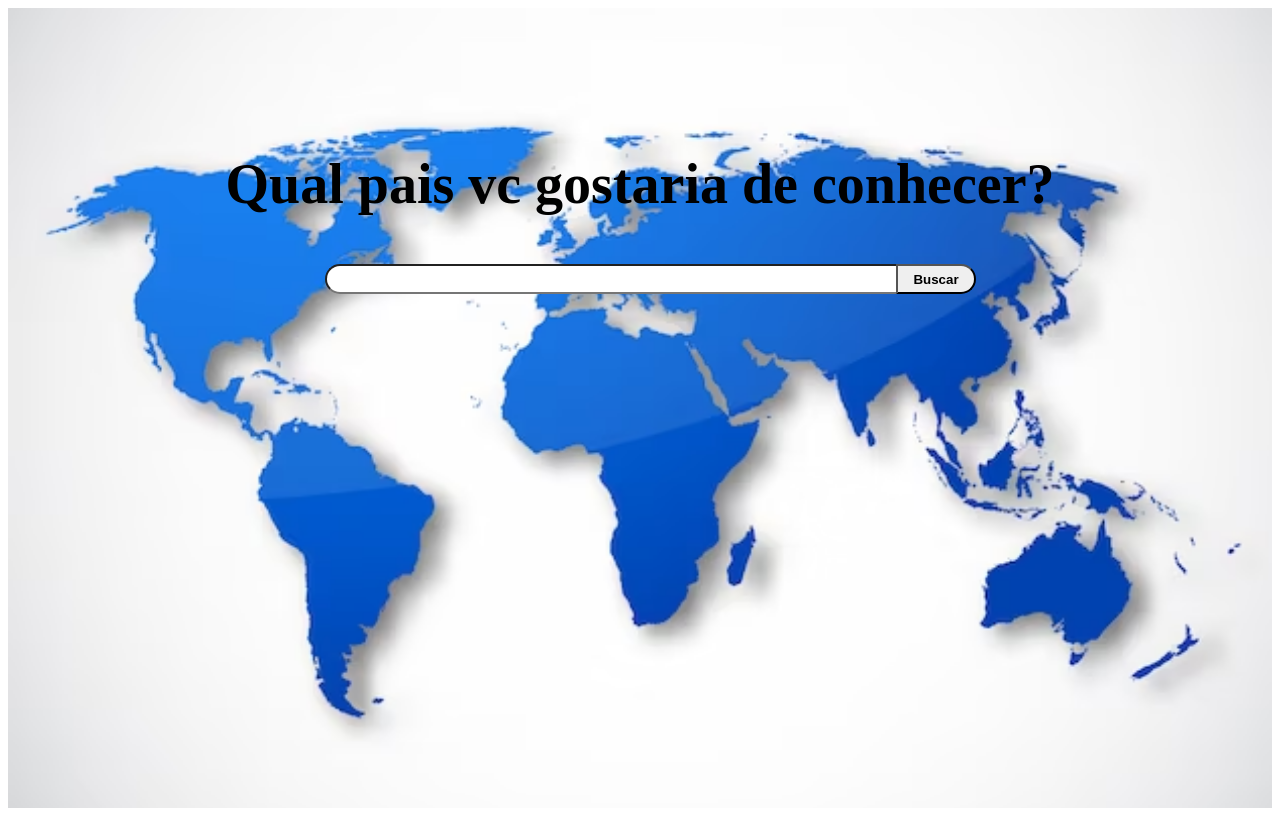
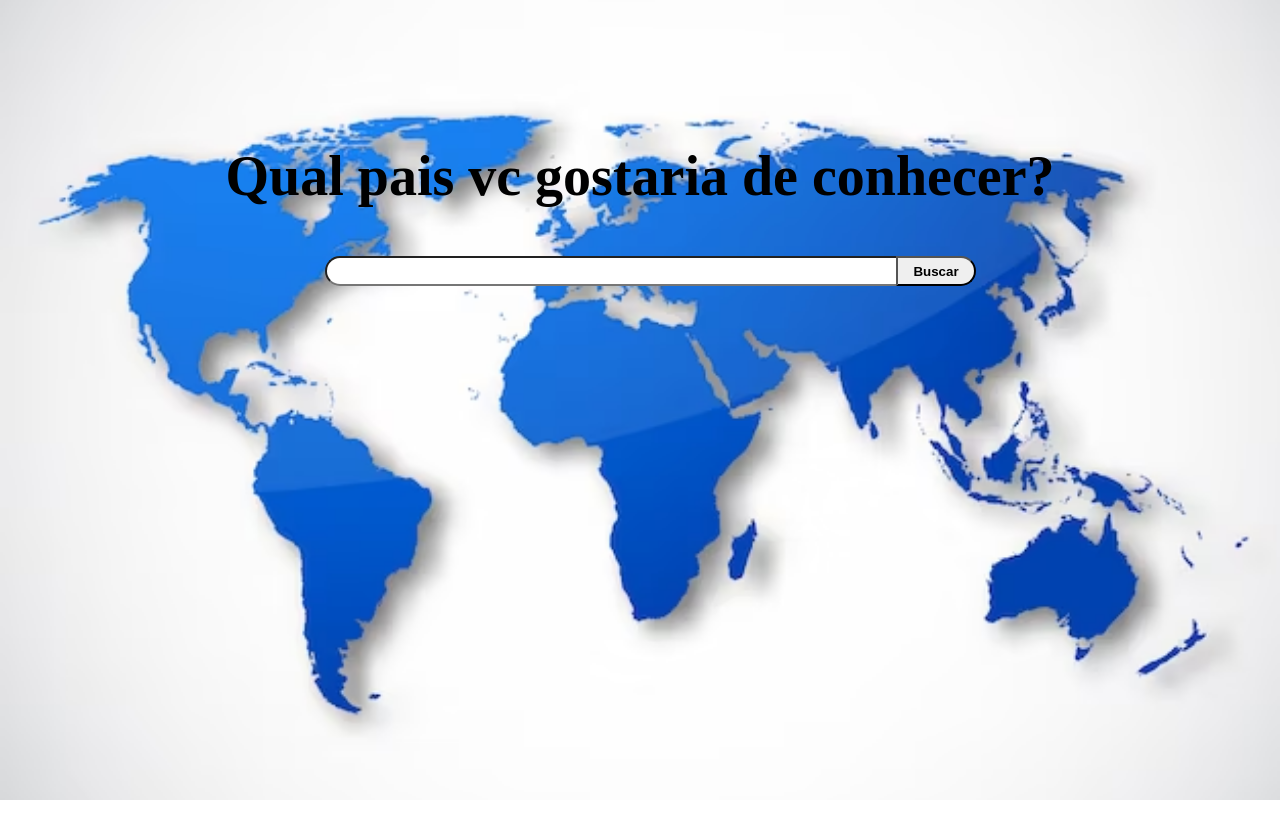
Before and after one commit to Qualquer-Coisa-Inc/Front, a React (Vite) app: page / in a window 1280 px wide. Built offline with nearby package versions, Linux system fonts and the light colour scheme; no server answers.

Commit message:
teste de acesso com cca

```diff
--- a/src/Views/Home/Home.jsx
+++ b/src/Views/Home/Home.jsx
@@ -6,7 +6,6 @@ import "./home.css";
 const Home = () => {
   const [country, setCountry] = useState([]);
   const [nameCountry, setNameCountry] = useState("");
-  // const [tld,setTld] = useState("");
 
   /**
    * muda o parametro para acessar uma busca especifica na API
@@ -16,18 +15,16 @@ const Home = () => {
     const { data } = await Search_Country.getCountries(nameCountry);
 
     setCountry(data[0]);
-    // setTld(data[0].tld[0])
   }
 
   useEffect(() => {
     searchCountry(nameCountry);
   }, [nameCountry]);
 
-  //  useEffect(() => {
-  //     console.log(country);
-  //     console.log(country.tld);
-  //     console.log(country.tld[0]);
-  //  });
+  useEffect(() => {
+    console.log(country);
+    console.log(country.cca3);
+  });
 
   /**
    * pega os dados do input e manda para NameCountry
@@ -48,11 +45,14 @@ const Home = () => {
       <section>
         <form onSubmit={handle} className="home_form">
           <input type="text" className="home_input" />
-          <Link to={`/details/${country.tld}`}>
-            <button className="home_btn_search">Buscar</button>
-          </Link>
+
+          <button className="home_btn_search">Buscar</button>
+          <Link to={`/details/${country}`}> </Link>
         </form>
       </section>
+
+
+
     </main>
   );
 };
--- a/src/Views/Home/home.css
+++ b/src/Views/Home/home.css
@@ -3,8 +3,8 @@
     background-size: 100%;
     background-position: center;
     background-repeat: no-repeat;
-    width: 100%;
-    height: 100vh;
+    min-width: 100%;
+    min-height: 100vh;
     display: flex;
     flex-direction: column;
     align-items: center;
--- a/src/index.css
+++ b/src/index.css
@@ -0,0 +1,5 @@
+body{
+    margin: 0;
+    padding: 0;
+    box-sizing: border-box;
+}
--- a/src/main.jsx
+++ b/src/main.jsx
@@ -12,7 +12,7 @@ const router = createBrowserRouter([
     element: <Home/>,
   },
   {
-    path: "/details/:tdl",
+    path: "/details/:ccn",
     element: <Details/>,
   },
 ]);
```
